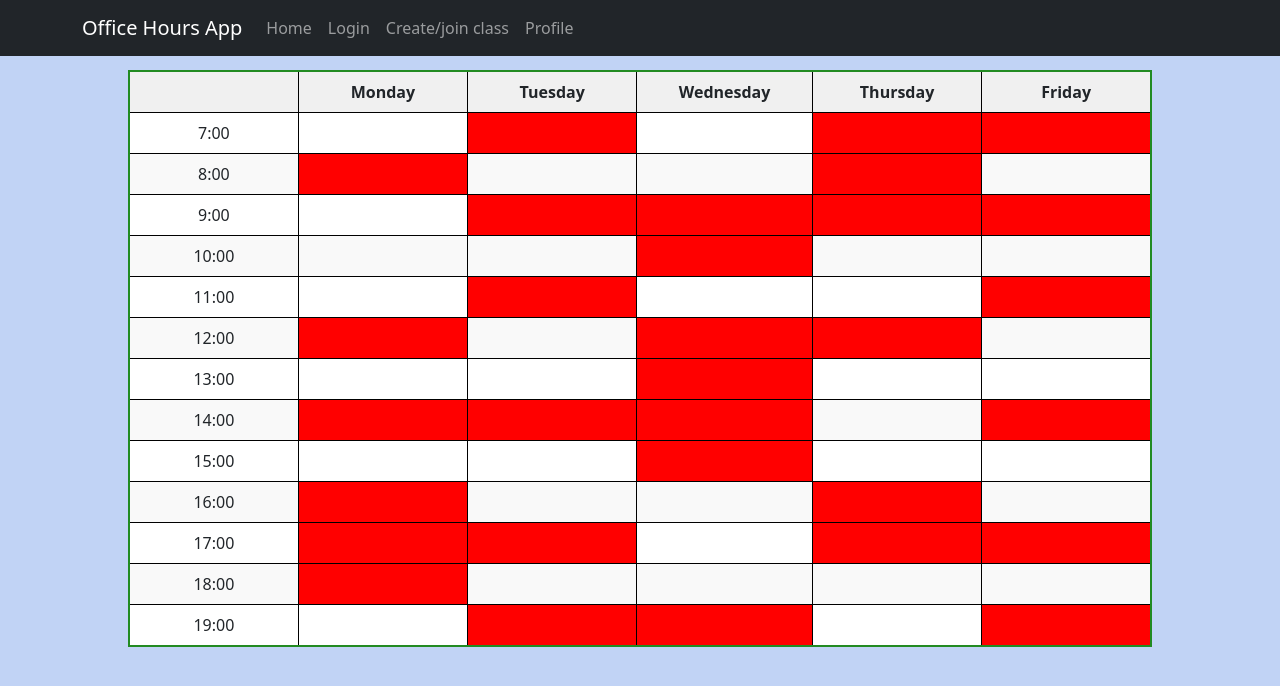
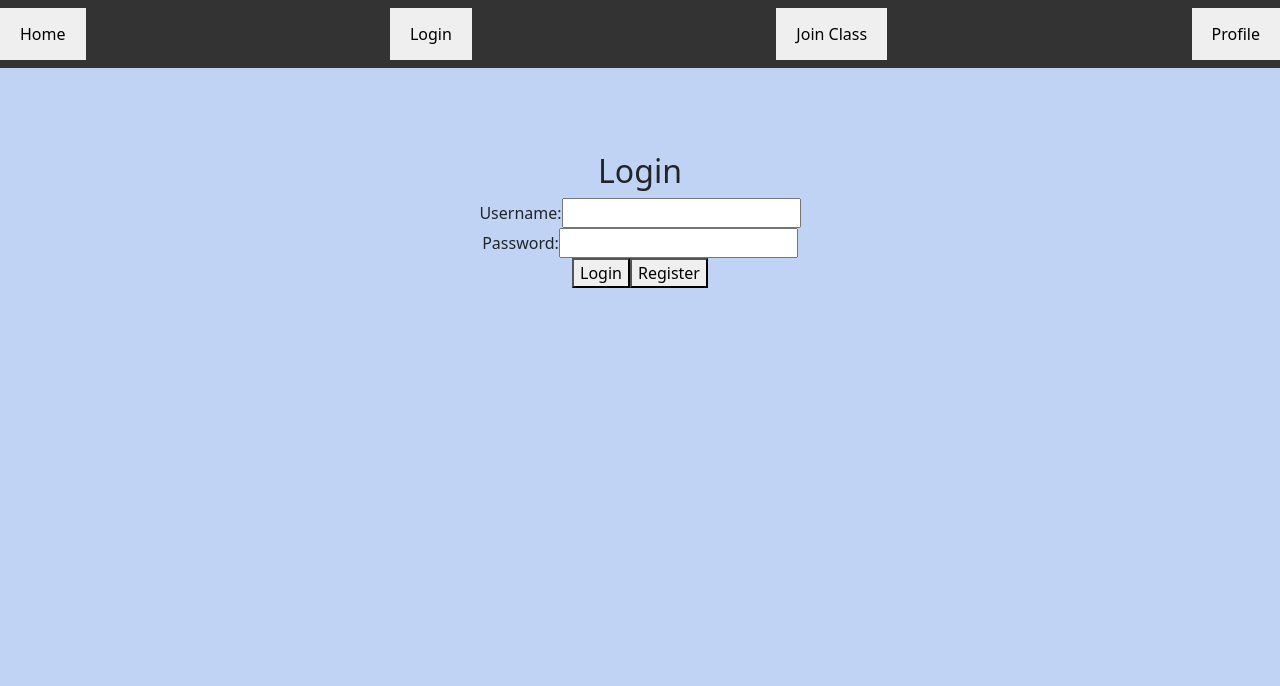
Before and after one commit to skinreich11/OfficeHoursSchedule, a React (Create React App) app: page / in a window 1280 px wide. Shown: the top 686 px of the page. Built offline with nearby package versions, Linux system fonts and the light colour scheme.

Commit message:
Working frontend no function calling

```diff
--- a/src/App.tsx
+++ b/src/App.tsx
@@ -2,8 +2,11 @@ import React from 'react';
 import {Route, Routes, Navigate, BrowserRouter as Router} from 'react-router-dom';
 import MainPage from "./Pages/MainPage";
 import NavBar from "./NavBar/NavBar";
+import NavBar2 from "./NavBar/NavBar2";
 import Login from "./Pages/Login";
+import Login2 from "./Pages/Login2";
 import Signup from "./Pages/Signup";
+import Register from "./Pages/Register";
 import CreateClass from "./Pages/CreateClass"
 import Profile from "./Pages/Profile"
 import JoinClass from "./Pages/JoinClass"
@@ -16,7 +19,7 @@ function App() {
       <div className = "App">
 
         <header>
-          <NavBar/>
+          <NavBar2/>
         </header>
 
         <br/>
@@ -28,10 +31,11 @@ function App() {
           <Route path = '/CreateClass' element={<CreateClass/>}/>
         </Routes>
         <Routes>
-          <Route path = '/login' element={<Login/>}/>
+          <Route path = '/login' element={<Login2/>}/>
         </Routes>
         <Routes>
           <Route path = '/signup' element={<Signup/>}/>
+          <Route path = '/Register' element={<Register/>}/>
         </Routes>
         <Routes>
           <Route path = '/courses' element={<CourseManager/>}/>
--- /dev/null
+++ b/src/NavBar/NavBar2.tsx
@@ -0,0 +1,18 @@
+import React from 'react';
+import '../Styles/NavBar2.css';
+import { useNavigate } from 'react-router-dom';
+
+const Navbar: React.FC = () => {
+ const navigate = useNavigate();
+ const text = globalThis.teacher ? "Join/Create class" : "Join Class";
+ return (
+    <div className="navbar">
+      <button onClick={() => navigate('/')}>Home</button>
+      <button onClick={() => navigate('/Login')}>Login</button>
+      <button onClick={() => navigate('/JoinClass')}>{text}</button>
+      <button onClick={() => navigate('/profile')}>Profile</button>
+    </div>
+  );
+};
+
+export default Navbar;
--- a/src/Pages/JoinClass.tsx
+++ b/src/Pages/JoinClass.tsx
@@ -1,10 +1,11 @@
 import React from 'react';
 import { useNavigate } from 'react-router-dom';
 import '../Styles/CreateClass.css';
+import Login2 from "../Pages/Login2";
 
 const JoinClassPage: React.FC = () => {
   const navigate = useNavigate();
-
+  if(globalThis.userName === null || globalThis.userName === undefined) {return (<Login2/>);}
   const handleJoinClass = () => {
     // Add logic to handle joining a class here
     // You can retrieve the class code from the input field
@@ -17,9 +18,9 @@ const JoinClassPage: React.FC = () => {
       <h1>Join a Class</h1>
       <input type="text" placeholder="Input class code" />
       <button onClick={handleJoinClass}>Join Class</button>
-      <div>
+      {globalThis.teacher ? <div>
         <button onClick={() => navigate('/CreateClass')}>Create a Class</button>
-      </div>
+      </div> : null}
     </div>
   );
 };
--- /dev/null
+++ b/src/Pages/Login2.tsx
@@ -0,0 +1,61 @@
+import React, { useState } from 'react';
+import { useNavigate } from 'react-router-dom';
+import '../Styles/CreateClass.css';
+
+const Login2: React.FC = () => {
+  const navigate = useNavigate();
+  const [username, setUsername] = useState('');
+  const [password, setPassword] = useState('');
+
+  const handleUsernameChange = (event: React.ChangeEvent<HTMLInputElement>) => {
+    setUsername(event.target.value);
+  };
+
+  const handlePasswordChange = (event: React.ChangeEvent<HTMLInputElement>) => {
+    setPassword(event.target.value);
+  };
+
+  const handleLogin = () => {
+    globalThis.userName = username;
+    navigate('/');
+  };
+  const handleRegister = () => {
+      // Handle registration logic (redirect to registration page, etc.)
+      navigate('/Register');
+    };
+
+  return (
+    <div className="CreateClassContainer">
+      <h2>Login</h2>
+      <form onSubmit={(e) => {
+        e.preventDefault(); // Prevent form submission (for this example)
+        handleLogin();
+      }}>
+        <div>
+          <label htmlFor="username">Username:</label>
+          <input
+            type="text"
+            id="username"
+            value={username}
+            onChange={handleUsernameChange}
+          />
+        </div>
+        <div>
+          <label htmlFor="password">Password:</label>
+          <input
+            type="password"
+            id="password"
+            value={password}
+            onChange={handlePasswordChange}
+          />
+        </div>
+        <div>
+          <button type="submit" onClick={() => handleLogin()}>Login</button>
+          <button type="button" onClick={() => handleRegister()}>Register</button>
+        </div>
+      </form>
+    </div>
+  );
+};
+
+export default Login2;
--- a/src/Pages/MainPage.tsx
+++ b/src/Pages/MainPage.tsx
@@ -2,31 +2,18 @@ import React, { useState, useEffect } from 'react';
 import {Route, Routes, Navigate, BrowserRouter as Router} from 'react-router-dom';
 import Calendar from 'react-calendar';
 import Schedule from "./Schedule";
+import Login2 from "../Pages/Login2";
 import '../Styles/Table.css';
 import '../Styles/MainPage.css';
 import 'react-calendar/dist/Calendar.css';
 
 function MainPage() {
-    const multi:number[][] = [
-                               [0, 1, 0, 1, 1, 0],
-                               [1, 0, 0, 1, 0, 0],
-                               [0, 1, 1, 1, 1, 1],
-                               [0, 0, 1, 0, 0, 1],
-                               [0, 1, 0, 0, 1, 0],
-                               [1, 0, 1, 1, 0, 1],
-                               [0, 0, 1, 0, 0, 0],
-                               [1, 1, 1, 0, 1, 1],
-                               [0, 0, 1, 0, 0, 0],
-                               [1, 0, 0, 1, 0, 1],
-                               [1, 1, 0, 1, 1, 0],
-                               [1, 0, 0, 0, 0, 0],
-                               [0, 1, 1, 0, 1, 0]
-                             ];
+    if(globalThis.userName === null || globalThis.userName === undefined) {return (<Login2/>);}
     return (
       <div className ='app'>
         <h2 className ='text-center'>Office Hours Calendar</h2>
         <div className ='calendar-container'>
-          <Schedule arr={multi} />
+          <Schedule/>
         </div>
       </div>
     );
--- a/src/Pages/Profile.tsx
+++ b/src/Pages/Profile.tsx
@@ -1,9 +1,11 @@
 import React from 'react';
 import { useNavigate } from 'react-router-dom';
 import '../Styles/CreateClass.css';
+import Login2 from "../Pages/Login2";
 
 const UserProfile: React.FC = () => {
   const navigate = useNavigate();
+  if(globalThis.userName === null || globalThis.userName === undefined) {return (<Login2/>);}
   return (
     <div className="CreateClassContainer">
       <h1>User Profile</h1>
--- /dev/null
+++ b/src/Pages/Register.tsx
@@ -0,0 +1,69 @@
+import React, { useState } from 'react';
+import { useNavigate } from 'react-router-dom';
+
+const Register: React.FC = () => {
+  const navigate = useNavigate();
+  const [username, setUsername] = useState('');
+  const [password, setPassword] = useState('');
+  const [role, setRole] = useState('');
+
+  const handleUsernameChange = (event: React.ChangeEvent<HTMLInputElement>) => {
+    setUsername(event.target.value);
+  };
+
+  const handlePasswordChange = (event: React.ChangeEvent<HTMLInputElement>) => {
+    setPassword(event.target.value);
+  };
+
+  const handleRoleChange = (event: React.ChangeEvent<HTMLSelectElement>) => {
+    setRole(event.target.value);
+  };
+
+  const handleRegister = () => {
+    globalThis.userName = username;
+    globalThis.teacher = role === "teacher";
+    navigate('/');
+  };
+
+  return (
+    <div>
+      <h2>Register</h2>
+      <form onSubmit={(e) => {
+        e.preventDefault(); // Prevent form submission (for this example)
+        handleRegister();
+      }}>
+        <div>
+          <label htmlFor="username">Username:</label>
+          <input
+            type="text"
+            id="username"
+            value={username}
+            onChange={handleUsernameChange}
+          />
+        </div>
+        <div>
+          <label htmlFor="password">Password:</label>
+          <input
+            type="password"
+            id="password"
+            value={password}
+            onChange={handlePasswordChange}
+          />
+        </div>
+        <div>
+          <label htmlFor="role">Role:</label>
+          <select id="role" value={role} onChange={handleRoleChange}>
+            <option value="">Select Role</option>
+            <option value="teacher">Teacher</option>
+            <option value="student">Student</option>
+          </select>
+        </div>
+        <div>
+          <button type="submit">Register</button>
+        </div>
+      </form>
+    </div>
+  );
+};
+
+export default Register;
--- a/src/Pages/Schedule.tsx
+++ b/src/Pages/Schedule.tsx
@@ -5,25 +5,11 @@ import '../Styles/MainPage.css';
 import 'react-calendar/dist/Calendar.css';
 import { Routes, Route, useParams } from 'react-router-dom';
 
-const Schedule = ({arr}: {arr: number[][]}) => {
+const Schedule: React.FC = () => {
     const [date, setDate] = useState(new Date());
     const days = ['Monday', 'Tuesday', 'Wednesday', 'Thursday', 'Friday'];
     const times = Array.from({ length: 13 }, (_, index) => index + 7);
-    const multi:number[][] = [
-                               [0, 1, 0, 1, 1, 0],
-                               [1, 0, 0, 1, 0, 0],
-                               [0, 1, 1, 1, 1, 1],
-                               [0, 0, 1, 0, 0, 1],
-                               [0, 1, 0, 0, 1, 0],
-                               [1, 0, 1, 1, 0, 1],
-                               [0, 0, 1, 0, 0, 0],
-                               [1, 1, 1, 0, 1, 1],
-                               [0, 0, 1, 0, 0, 0],
-                               [1, 0, 0, 1, 0, 1],
-                               [1, 1, 0, 1, 1, 0],
-                               [1, 0, 0, 0, 0, 0],
-                               [0, 1, 1, 0, 1, 0]
-                             ];
+    const multi:number[][] = [[]];
     return (
       <table className="time-table">
           <thead>
@@ -41,7 +27,7 @@ const Schedule = ({arr}: {arr: number[][]}) => {
                 {days.map((day, dayIndex) => (
                   <td
                     key={dayIndex}
-                    className={multi[index][dayIndex] === 1 ? 'colored-cell' : ''}
+                    /*className={multi[index][dayIndex] === 1 ? 'colored-cell' : ''*/
                    ></td>
                 ))}
               </tr>
--- /dev/null
+++ b/src/Styles/NavBar2.css
@@ -0,0 +1,20 @@
+.navbar {
+  background-color: #333;
+  overflow: hidden;
+  text-align: left; /* Align buttons to the left */
+}
+
+.navbar button {
+  display: inline-block;
+  text-align: center;
+  padding: 14px 20px; /* Adjust padding as needed */
+  text-decoration: none;
+  font-size: 16px;
+  border: none;
+  cursor: pointer;
+  margin-right: 10px; /* Adjust the space between buttons */
+}
+
+.navbar button:last-child {
+  margin-right: 0; /* Remove margin from the last button */
+}
--- a/src/react-app-env.d.ts
+++ b/src/react-app-env.d.ts
@@ -1 +1,3 @@
 /// <reference types="react-scripts" />
+declare var userName: string;
+declare var teacher: boolean;
```
